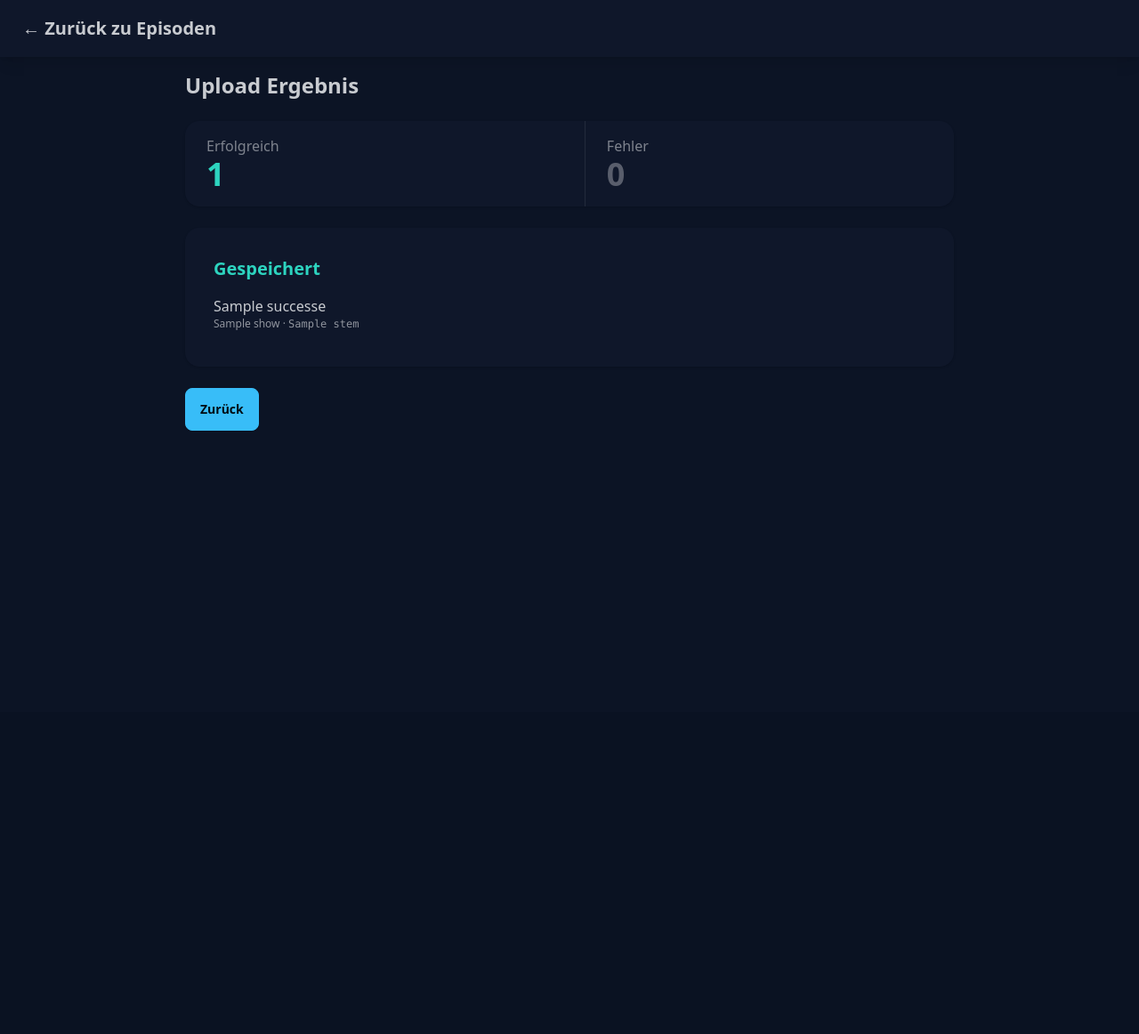
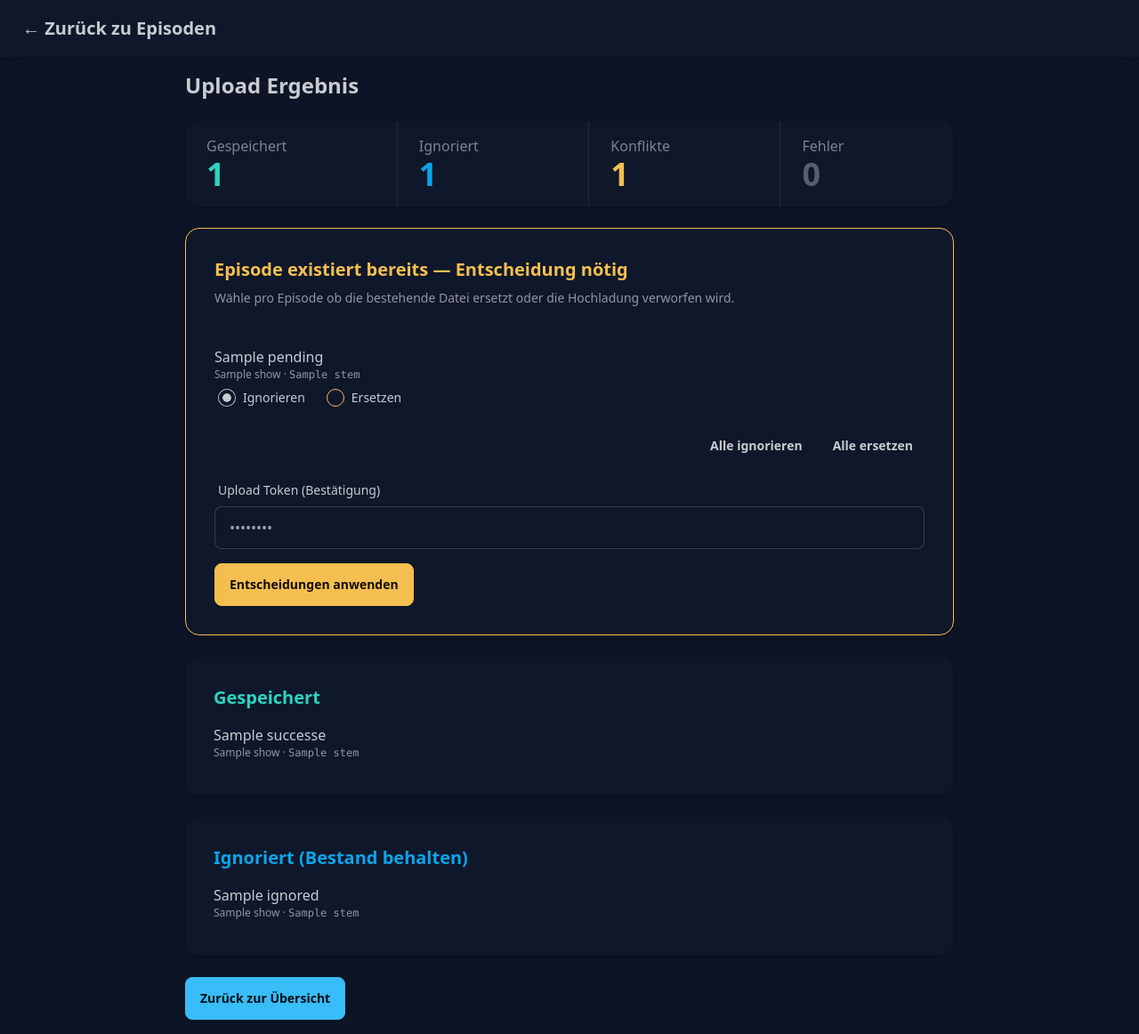
Before and after one commit to schwesig/podcast-transcripts, a FastAPI app: template templates/upload_result.html in a window 1280 px wide. Shown: the whole page at 89% size. Before the commit the page ends 484 px from the top, so only its background shows below. Run offline with FastAPI, Linux system fonts and the light colour scheme; the template is opened without the code that fills it: most values are stand-ins (such as "Sample title", 1, 10 or a date in 2020); some libraries are stand-ins or nearby versions.

Commit message:
Prompt to replace or ignore duplicate uploads
Duplicate episodes (same stem already on disk in the target show/
title directory) are now parked in .pending/<upload_id>/ instead
of silently overwriting. The result page shows a conflicts card
with a radio per pending episode (ignore by default, replace
opt-in) plus a token re-confirmation, posting to /upload/resolve.

Resolution moves replaced episodes to their final location,
discards ignored ones, and deletes the pending directory. A 1h
TTL cleanup runs at the start of every upload so abandoned
pending trees do not accumulate.

Co-Authored-By: Claude Opus 4.6 (1M context) <noreply@anthropic.com>

```diff
--- a/main.py
+++ b/main.py
@@ -1,6 +1,9 @@
 import json
 import re
 import secrets
+import shutil
+import time
+import uuid
 from datetime import datetime
 from email.utils import parsedate_to_datetime
 from html import unescape
@@ -19,10 +22,14 @@ from fastapi.templating import Jinja2Templates
 BASE = Path(__file__).parent
 PODCASTS = BASE / "podcasts"
 PODCASTS.mkdir(exist_ok=True)
+PENDING = BASE / ".pending"
+PENDING.mkdir(exist_ok=True)
 
 UPLOAD_TOKEN_FILE = BASE / ".upload_token"
 MAX_FILE_BYTES = 200 * 1024
 MAX_TOTAL_BYTES = 10 * 1024 * 1024
+PENDING_TTL_SECONDS = 3600
+UPLOAD_ID_RE = re.compile(r"^[a-f0-9]{32}$")
 STEM_RE = re.compile(r"^\d{4}-\d{2}-\d{2}_[a-z0-9]+(?:-[a-z0-9]+)*$")
 CTRL_CHAR_RE = re.compile(r"[\x00-\x08\x0B\x0C\x0E-\x1F\x7F]")
 SRT_CUE_RE = re.compile(
@@ -87,8 +94,7 @@ def classify_upload(upload: UploadFile) -> tuple[str, str]:
     return base, ext
 
 
-def process_episode_trio(
-    stem: str,
+def validate_episode_trio(
     json_bytes: bytes,
     txt_bytes: bytes,
     srt_bytes: bytes,
@@ -106,22 +112,70 @@ def process_episode_trio(
     except json.JSONDecodeError as e:
         raise HTTPException(400, f"JSON parse error: {e.msg} (line {e.lineno})")
     meta = check_json_meta(meta)
-    show = meta["podcast"]
-    title = meta["title"]
 
     check_text_blob("TXT", txt_bytes)
     srt_text = check_text_blob("SRT", srt_bytes)
     if not SRT_CUE_RE.search(srt_text):
         raise HTTPException(400, "SRT: does not look like SubRip (no valid cue found)")
 
-    show_slug = slugify(show)
-    title_slug = slugify(title)
-    ep_dir = PODCASTS / show_slug / title_slug
+    return meta["podcast"], meta["title"]
+
+
+def episode_dir(show: str, title: str) -> Path:
+    return PODCASTS / slugify(show) / slugify(title)
+
+
+def episode_exists(show: str, title: str, stem: str) -> bool:
+    ep_dir = episode_dir(show, title)
+    if not ep_dir.exists():
+        return False
+    return any((ep_dir / f"{stem}.{ext}").exists() for ext in ("json", "txt", "srt"))
+
+
+def save_episode(
+    stem: str,
+    show: str,
+    title: str,
+    json_bytes: bytes,
+    txt_bytes: bytes,
+    srt_bytes: bytes,
+) -> None:
+    ep_dir = episode_dir(show, title)
     ep_dir.mkdir(parents=True, exist_ok=True)
     (ep_dir / f"{stem}.json").write_bytes(json_bytes)
     (ep_dir / f"{stem}.txt").write_bytes(txt_bytes)
     (ep_dir / f"{stem}.srt").write_bytes(srt_bytes)
-    return show, title
+
+
+def stash_pending(
+    uid: str,
+    stem: str,
+    show: str,
+    title: str,
+    json_bytes: bytes,
+    txt_bytes: bytes,
+    srt_bytes: bytes,
+) -> None:
+    pdir = PENDING / uid
+    pdir.mkdir(parents=True, exist_ok=True)
+    (pdir / f"{stem}.json").write_bytes(json_bytes)
+    (pdir / f"{stem}.txt").write_bytes(txt_bytes)
+    (pdir / f"{stem}.srt").write_bytes(srt_bytes)
+    (pdir / f"{stem}.meta").write_text(
+        json.dumps({"show": show, "title": title}), encoding="utf-8"
+    )
+
+
+def cleanup_pending() -> None:
+    cutoff = time.time() - PENDING_TTL_SECONDS
+    if not PENDING.exists():
+        return
+    for child in PENDING.iterdir():
+        try:
+            if child.is_dir() and child.stat().st_mtime < cutoff:
+                shutil.rmtree(child, ignore_errors=True)
+        except FileNotFoundError:
+            continue
 
 
 def _mb(n: int) -> str:
@@ -288,6 +342,8 @@ async def upload(
     if not files:
         raise HTTPException(400, "No files provided")
 
+    cleanup_pending()
+
     groups: dict[str, dict[str, UploadFile]] = {}
     errors: list[dict] = []
 
@@ -305,6 +361,9 @@ async def upload(
         grp[ext] = f
 
     successes: list[dict] = []
+    pending: list[dict] = []
+    upload_id = uuid.uuid4().hex
+
     for stem, trio in groups.items():
         missing = {"json", "txt", "srt"} - set(trio.keys())
         if missing:
@@ -316,17 +375,88 @@ async def upload(
             json_bytes = await trio["json"].read()
             txt_bytes = await trio["txt"].read()
             srt_bytes = await trio["srt"].read()
-            show, title = process_episode_trio(stem, json_bytes, txt_bytes, srt_bytes)
-            successes.append({"stem": stem, "show": show, "title": title})
+            show, title = validate_episode_trio(json_bytes, txt_bytes, srt_bytes)
+            if episode_exists(show, title, stem):
+                stash_pending(upload_id, stem, show, title, json_bytes, txt_bytes, srt_bytes)
+                pending.append({"stem": stem, "show": show, "title": title})
+            else:
+                save_episode(stem, show, title, json_bytes, txt_bytes, srt_bytes)
+                successes.append({"stem": stem, "show": show, "title": title})
         except HTTPException as e:
             errors.append({"file": stem, "error": str(e.detail)})
         except Exception as e:
             errors.append({"file": stem, "error": f"{type(e).__name__}: {e}"})
 
+    if not pending:
+        upload_id = ""
+
     return templates.TemplateResponse(
         request,
         "upload_result.html",
-        {"successes": successes, "errors": errors},
+        {
+            "successes": successes,
+            "errors": errors,
+            "pending": pending,
+            "ignored": [],
+            "upload_id": upload_id,
+        },
+    )
+
+
+@app.post("/upload/resolve", response_class=HTMLResponse)
+async def upload_resolve(request: Request):
+    form = await request.form()
+    expected = get_upload_token()
+    if not expected:
+        raise HTTPException(503, "Upload disabled: no server token configured")
+    token = str(form.get("upload_token", ""))
+    if not secrets.compare_digest(token, expected):
+        raise HTTPException(401, "Invalid upload token")
+    upload_id = str(form.get("upload_id", ""))
+    if not UPLOAD_ID_RE.match(upload_id):
+        raise HTTPException(400, "Invalid upload_id")
+    pdir = PENDING / upload_id
+    if not pdir.is_dir():
+        raise HTTPException(404, "Pending upload not found or expired")
+
+    successes: list[dict] = []
+    ignored: list[dict] = []
+    errors: list[dict] = []
+
+    for meta_file in sorted(pdir.glob("*.meta")):
+        stem = meta_file.stem
+        try:
+            info = json.loads(meta_file.read_text(encoding="utf-8"))
+            show = info["show"]
+            title = info["title"]
+        except Exception as e:
+            errors.append({"file": stem, "error": f"pending meta unreadable: {e}"})
+            continue
+        decision = str(form.get(f"decision_{stem}", "ignore"))
+        if decision == "replace":
+            try:
+                json_bytes = (pdir / f"{stem}.json").read_bytes()
+                txt_bytes = (pdir / f"{stem}.txt").read_bytes()
+                srt_bytes = (pdir / f"{stem}.srt").read_bytes()
+                save_episode(stem, show, title, json_bytes, txt_bytes, srt_bytes)
+                successes.append({"stem": stem, "show": show, "title": title})
+            except Exception as e:
+                errors.append({"file": stem, "error": f"{type(e).__name__}: {e}"})
+        else:
+            ignored.append({"stem": stem, "show": show, "title": title})
+
+    shutil.rmtree(pdir, ignore_errors=True)
+
+    return templates.TemplateResponse(
+        request,
+        "upload_result.html",
+        {
+            "successes": successes,
+            "errors": errors,
+            "pending": [],
+            "ignored": ignored,
+            "upload_id": "",
+        },
     )
 
 
--- a/templates/upload_result.html
+++ b/templates/upload_result.html
@@ -19,14 +19,61 @@
 
     <div class="stats bg-base-100 shadow w-full">
       <div class="stat">
-        <div class="stat-title">Erfolgreich</div>
+        <div class="stat-title">Gespeichert</div>
         <div class="stat-value text-success">{{ successes|length }}</div>
+      </div>
+      <div class="stat">
+        <div class="stat-title">Ignoriert</div>
+        <div class="stat-value {{ 'text-info' if ignored else 'text-base-content/40' }}">{{ ignored|length }}</div>
+      </div>
+      <div class="stat">
+        <div class="stat-title">Konflikte</div>
+        <div class="stat-value {{ 'text-warning' if pending else 'text-base-content/40' }}">{{ pending|length }}</div>
       </div>
       <div class="stat">
         <div class="stat-title">Fehler</div>
         <div class="stat-value {{ 'text-error' if errors else 'text-base-content/40' }}">{{ errors|length }}</div>
       </div>
     </div>
+
+    {% if pending %}
+    <div class="card bg-base-100 shadow border border-warning">
+      <div class="card-body">
+        <h2 class="card-title text-warning">Episode existiert bereits — Entscheidung nötig</h2>
+        <p class="text-sm opacity-70">Wähle pro Episode ob die bestehende Datei ersetzt oder die Hochladung verworfen wird.</p>
+        <form action="/upload/resolve" method="post" class="space-y-4 mt-2">
+          <input type="hidden" name="upload_id" value="{{ upload_id }}" />
+          <ul class="divide-y divide-base-300">
+            {% for p in pending %}
+            <li class="py-3">
+              <div class="font-medium">{{ p.title }}</div>
+              <div class="text-xs opacity-70">{{ p.show }} · <code>{{ p.stem }}</code></div>
+              <div class="mt-2 flex gap-4 flex-wrap">
+                <label class="label cursor-pointer gap-2 py-0">
+                  <input type="radio" name="decision_{{ p.stem }}" value="ignore" class="radio radio-sm" checked />
+                  <span class="label-text">Ignorieren</span>
+                </label>
+                <label class="label cursor-pointer gap-2 py-0">
+                  <input type="radio" name="decision_{{ p.stem }}" value="replace" class="radio radio-sm radio-warning" />
+                  <span class="label-text">Ersetzen</span>
+                </label>
+              </div>
+            </li>
+            {% endfor %}
+          </ul>
+          <div class="flex gap-2 justify-end">
+            <button type="button" class="btn btn-sm btn-ghost" onclick="document.querySelectorAll('input[type=radio][value=ignore]').forEach(r=>r.checked=true)">Alle ignorieren</button>
+            <button type="button" class="btn btn-sm btn-ghost" onclick="document.querySelectorAll('input[type=radio][value=replace]').forEach(r=>r.checked=true)">Alle ersetzen</button>
+          </div>
+          <label class="form-control">
+            <div class="label"><span class="label-text">Upload Token (Bestätigung)</span></div>
+            <input type="password" name="upload_token" required autocomplete="off" class="input input-bordered" placeholder="••••••••" />
+          </label>
+          <button type="submit" class="btn btn-warning">Entscheidungen anwenden</button>
+        </form>
+      </div>
+    </div>
+    {% endif %}
 
     {% if successes %}
     <div class="card bg-base-100 shadow">
@@ -37,6 +84,22 @@
           <li class="py-2">
             <div class="font-medium">{{ s.title }}</div>
             <div class="text-xs opacity-70">{{ s.show }} · <code>{{ s.stem }}</code></div>
+          </li>
+          {% endfor %}
+        </ul>
+      </div>
+    </div>
+    {% endif %}
+
+    {% if ignored %}
+    <div class="card bg-base-100 shadow">
+      <div class="card-body">
+        <h2 class="card-title text-info">Ignoriert (Bestand behalten)</h2>
+        <ul class="divide-y divide-base-300">
+          {% for i in ignored %}
+          <li class="py-2">
+            <div class="font-medium">{{ i.title }}</div>
+            <div class="text-xs opacity-70">{{ i.show }} · <code>{{ i.stem }}</code></div>
           </li>
           {% endfor %}
         </ul>
@@ -60,7 +123,7 @@
     </div>
     {% endif %}
 
-    <a href="/" class="btn btn-primary">Zurück</a>
+    <a href="/" class="btn btn-primary">Zurück zur Übersicht</a>
   </main>
 </body>
 </html>
```
Also changed, not shown: 1 other file.
